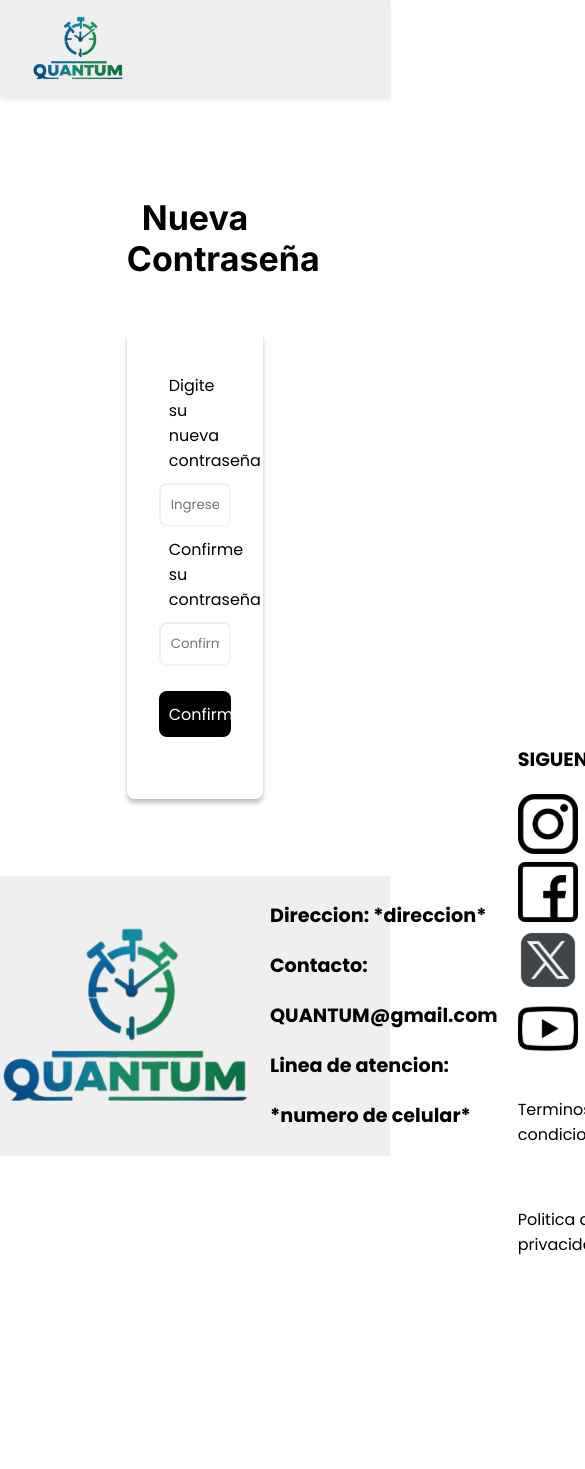
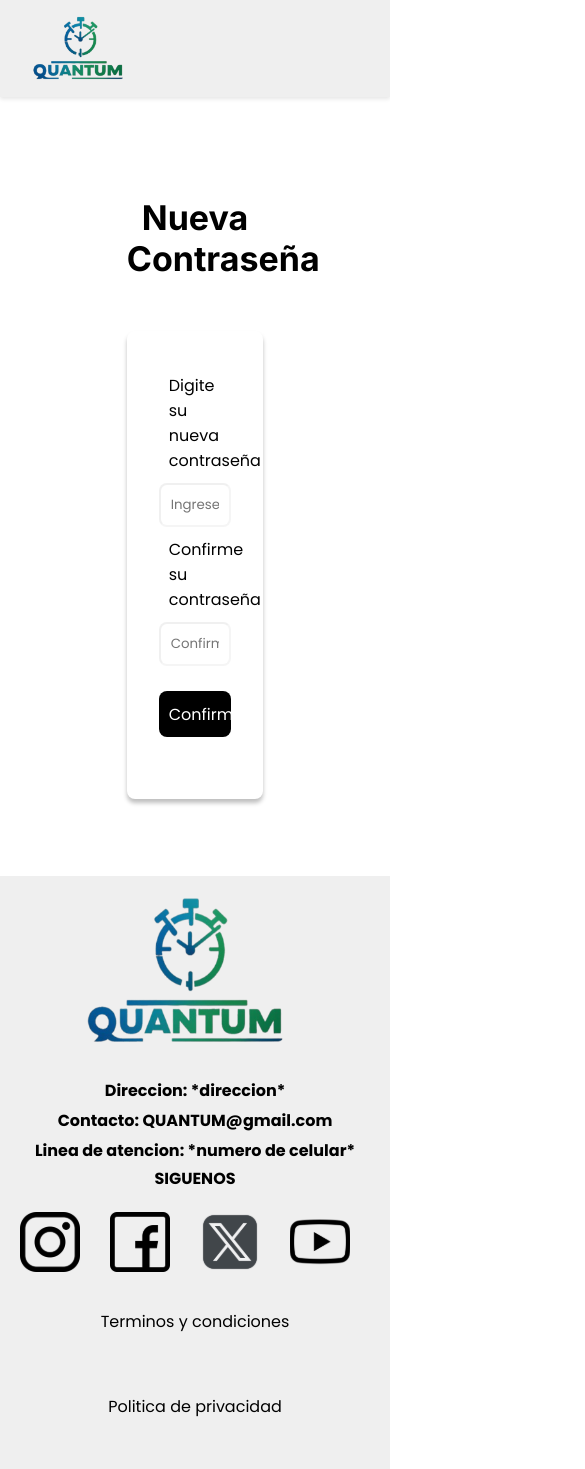
Before and after one commit to T0rricelly/mookup_quantum, a React (Vite) app: page /new in a window 390 px wide. Shown: the top 1469 px of the page, 585 px wide, since content can reach past the window. Before the commit the page ends 1287 px from the top, so only its background shows below. Built offline with nearby package versions, Linux system fonts and the light colour scheme.

Commit message:
the component footer is responsive and add rol

```diff
--- a/src/components/components_home/Header_home.jsx
+++ b/src/components/components_home/Header_home.jsx
@@ -1,12 +1,13 @@
 import quantumLogo from './../../assets/images/quantum_logo.png';
 import './../../styles/styles_home/header_home.css';
 export const Header = () => {
+  const user = "Jefe de Personal"
   return (
     <header className='header_home'>
 
       <img src={quantumLogo} alt="Quantum Logo" className='header__img' />
         <p className='rol'>
-          Rol:
+          Rol: {user}
         </p>
       <div className='buttons'>
         <a className='btn_cuenta' href='/cuenta'>Cuenta</a>
--- a/src/styles/styles_auth/footer.css
+++ b/src/styles/styles_auth/footer.css
@@ -35,3 +35,29 @@
     text-decoration: none;
     margin: 30px 20px ;
 }
+
+@media screen and (max-width: 1150px) {
+    .footer {
+        text-align: center;
+        flex-direction: column;
+        height: auto;
+        padding: 20px 0;
+    }
+    .footer__img {
+        width: 200px;
+        height: 150px;
+        margin-bottom: 30px;
+    }
+    .footer__info {
+        line-height: 30px;
+        font-size: 1rem;
+    }
+    .footer__link {
+        font-size: 1rem;
+        margin: 0 5px;
+    }
+    .footer__title {
+        font-size: 1rem;
+    }
+
+}
```
